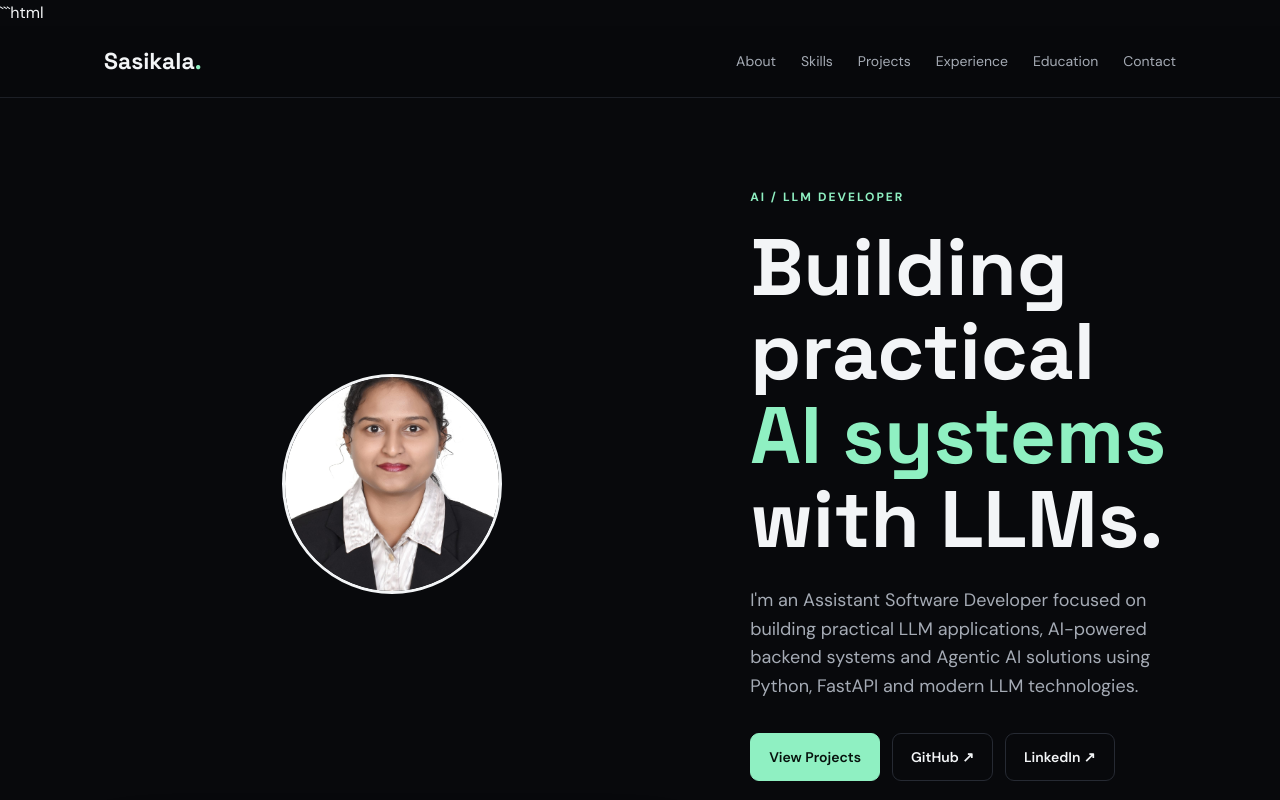
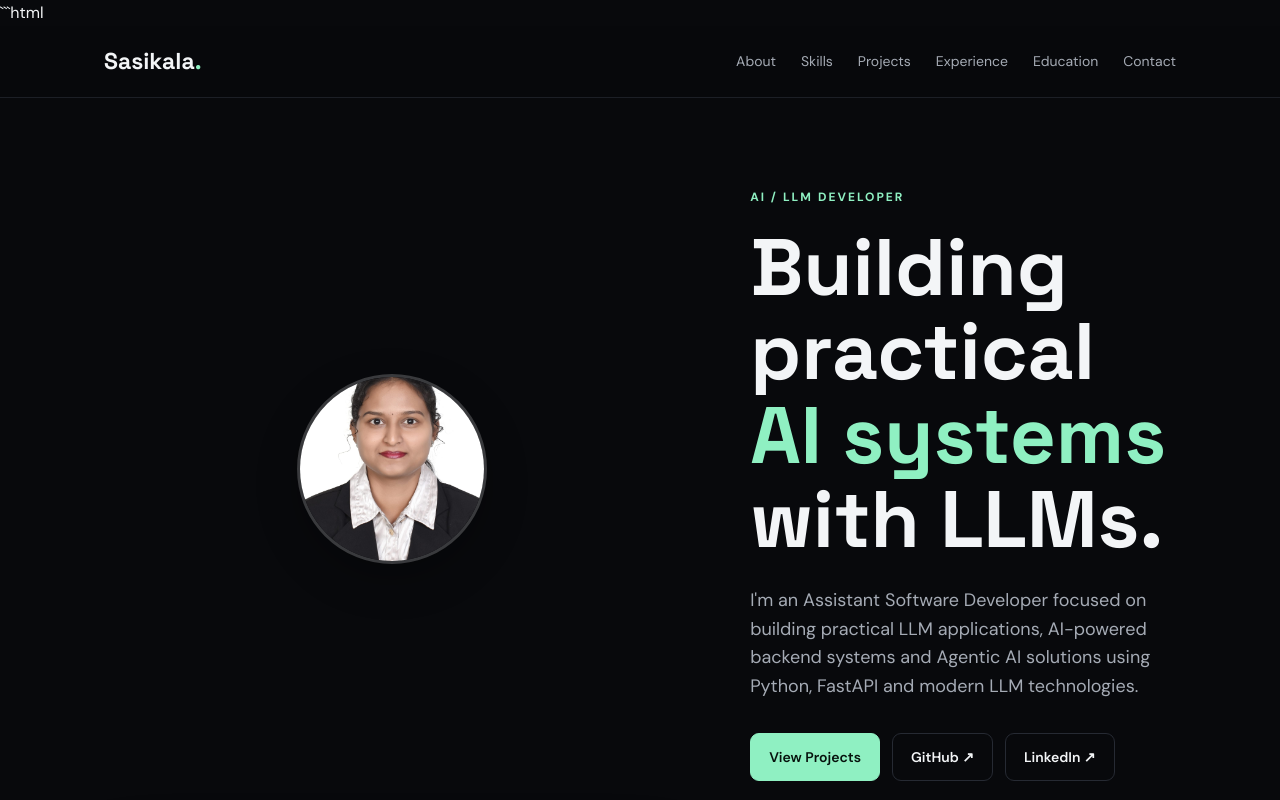
Before and after one commit to Sasikala29/sasikala29.github.io, a plain HTML site: page index.html in a window 1280 px wide. Shown: the top 800 px of the page. Drawn offline with Linux system fonts and the light colour scheme.

Commit message:
Adjust profile photo dimensions and styles

```diff
--- a/style.css
+++ b/style.css
@@ -709,13 +709,15 @@ footer {
     display: flex;
     justify-content: center;
     align-items: center;
+    margin-bottom: 30px;
 }
 
 .profile-photo {
-    width: 220px;
-    height: 220px;
+    width: 190px;
+    height: 190px;
     object-fit: cover;
     border-radius: 50%;
-    border: 3px solid currentColor;
     display: block;
+    border: 3px solid rgba(255, 255, 255, 0.2);
+    box-shadow: 0 15px 40px rgba(0, 0, 0, 0.25);
 }
```
